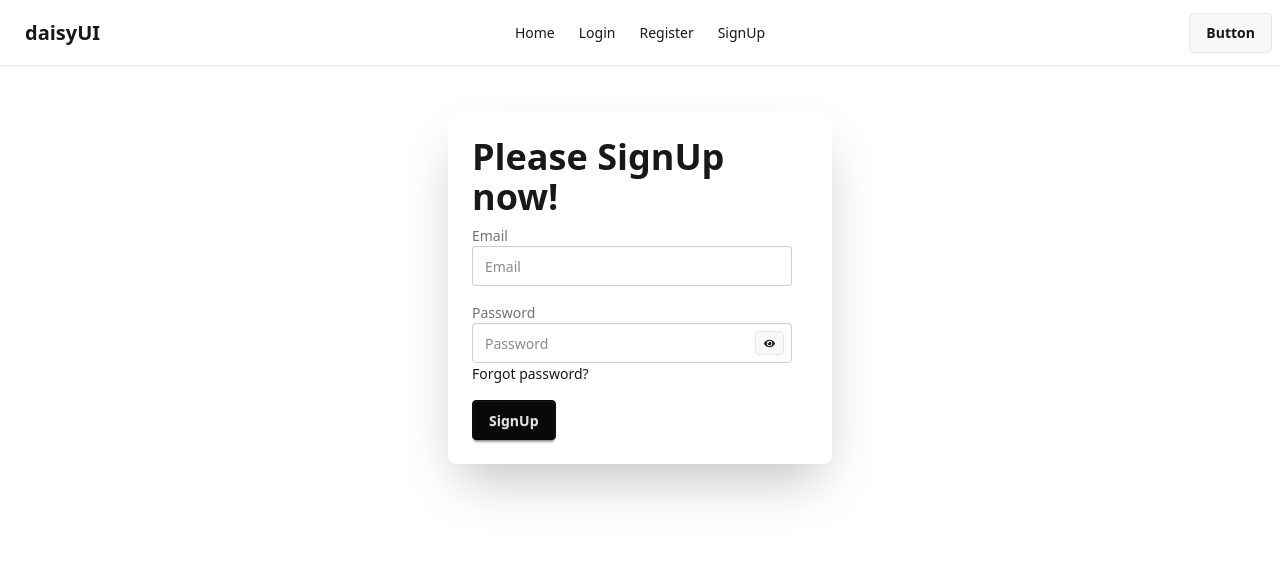
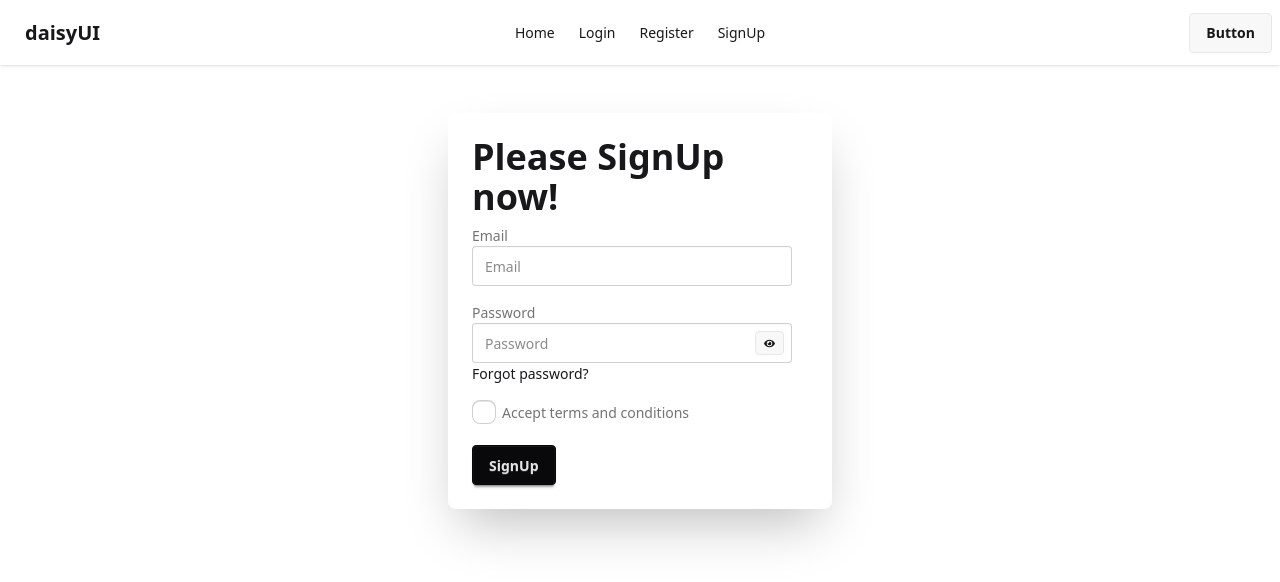
Before and after one commit to Al-Amin018555/explore-email-password-auth, a React (Vite) app: page /SignUp in a window 1280 px wide. Shown: the top 582 px of the page. Built offline with nearby package versions, Linux system fonts and the light colour scheme.

Commit message:
terms and condition feature added while signUp

```diff
--- a/src/components/SignUp/SignUp.jsx
+++ b/src/components/SignUp/SignUp.jsx
@@ -12,8 +12,13 @@ const SignUp = () => {
         e.preventDefault()
         const email = e.target.email.value;
         const password = e.target.password.value;
-        console.log(email, password)
+        const terms = e.target.terms.checked;
+        console.log(email, password, terms);
 
+        if (!terms) {
+            setErrorMeassage('Please accept our terms and conditions')
+            return;
+        }
         //validate a user
         const passwordRegExp = /^(?=.*[a-z])(?=.*[A-Z])(?=.*\d)(?=.*[\W_]).{6,}$/;
         if (passwordRegExp.test(password) === false) {
@@ -52,11 +57,16 @@ const SignUp = () => {
                             <button onClick={() => setShowPassword(!showPassword)} className="btn btn-xs absolute top-2 right-6">
                                 {
                                     showPassword ? <FaEyeSlash></FaEyeSlash> : <FaEye></FaEye>
-                               }
+                                }
                             </button>
 
                         </div>
                         <div><a className="link link-hover">Forgot password?</a></div>
+                        <label className="label mt-4">
+                            <input type="checkbox" name="terms" className="checkbox" />
+                            Accept terms and conditions
+                        </label>
+                        <br />
                         <button className="btn btn-neutral mt-4">SignUp</button>
                     </form>
                     {
```
